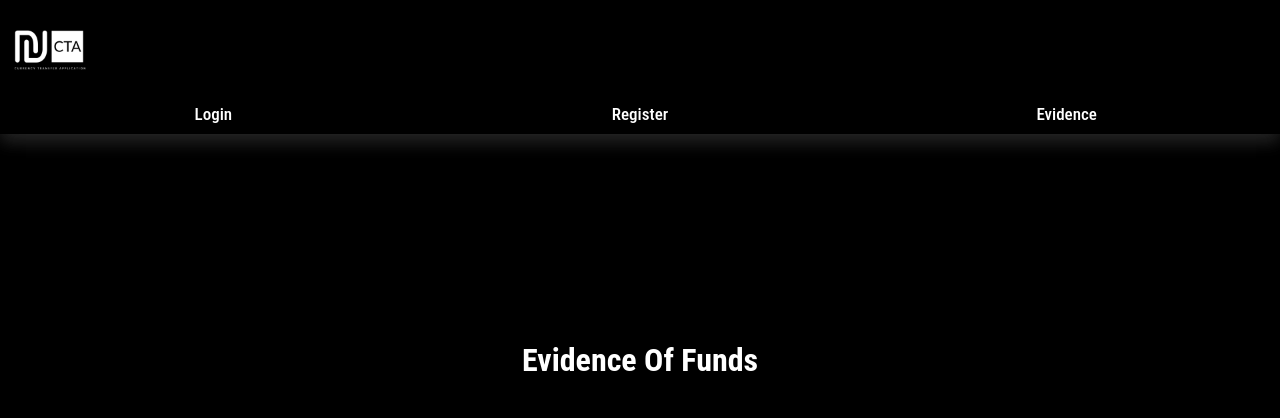
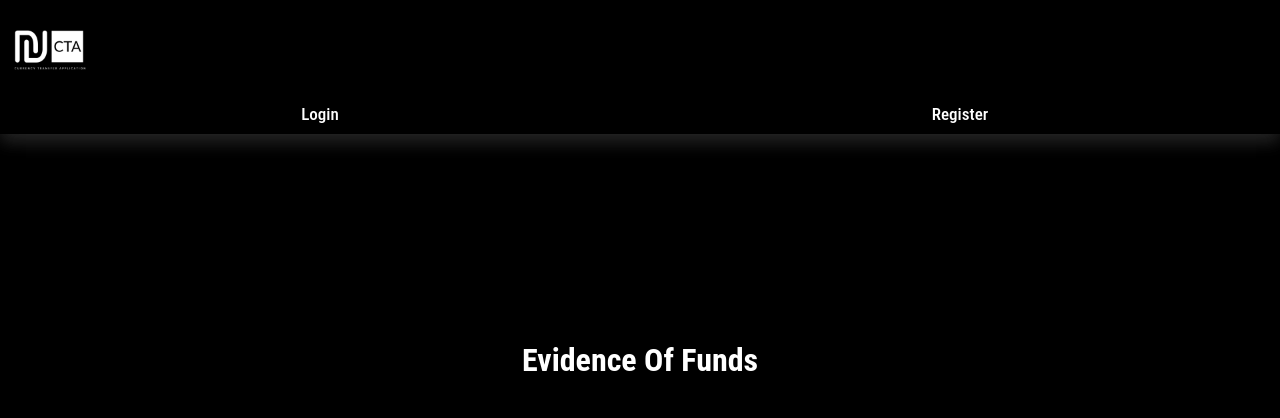
Before and after one commit to ScottForster400/CurrencyTransfer, a PHP site: page /evidence-funds.php in a window 1280 px wide. Shown: the top 418 px of the page. Run offline with PHP 8.4, Linux system fonts and the light colour scheme; some libraries are stand-ins or nearby versions.

Commit message:
removed evidence from nav abr

```diff
--- a/includes/nav-inc.php
+++ b/includes/nav-inc.php
@@ -6,7 +6,6 @@
             <div id="page-links">
                 <a href="login.php">Login</a>
                 <a href="Register.php">Register</a>
-                <a href="evidence-funds.php">Evidence</a>
             </div>
                 <a href="javascript:void(0)" class="burger" onclick="burgerMenu()">
                     <i class="fa fa-bars"></i>
```
